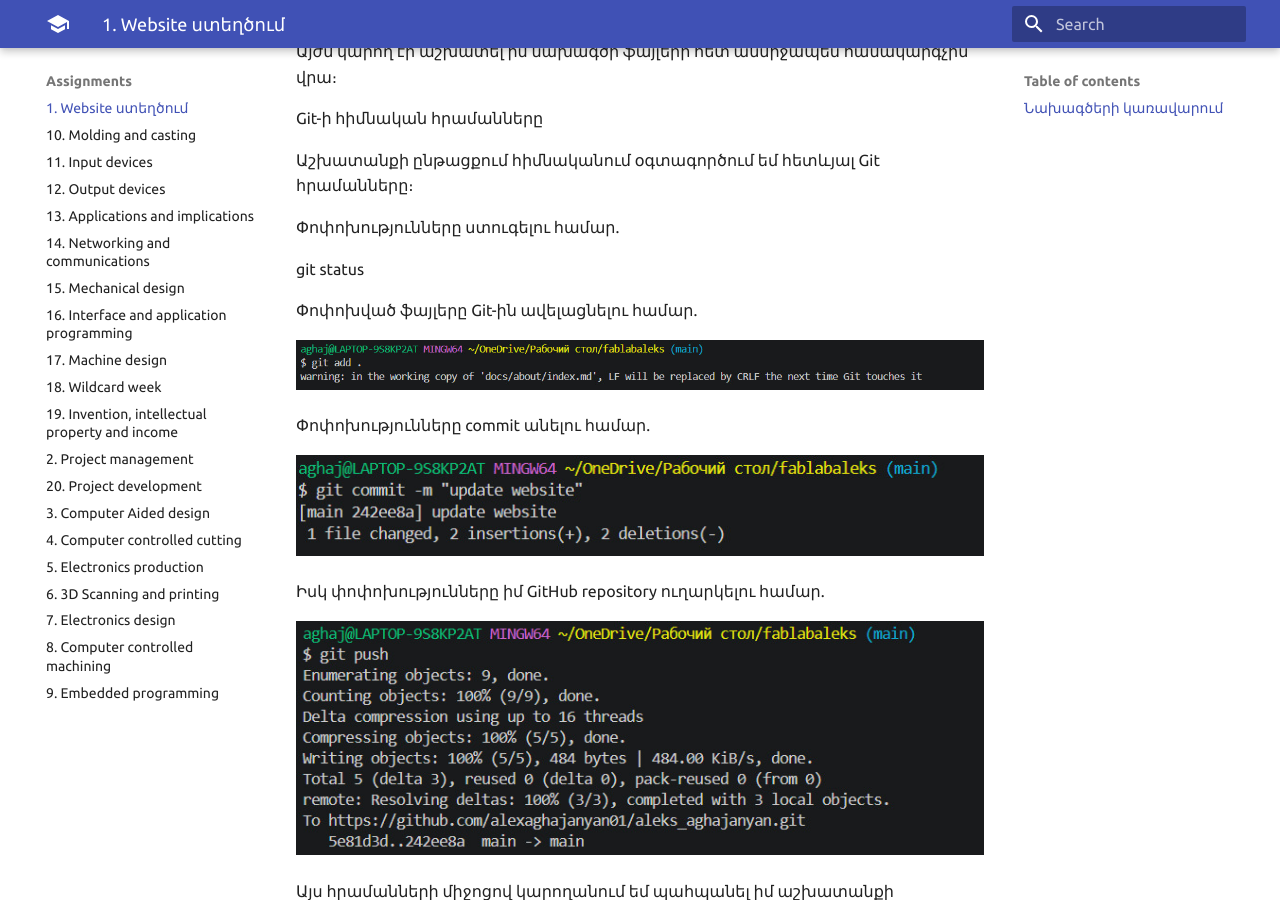
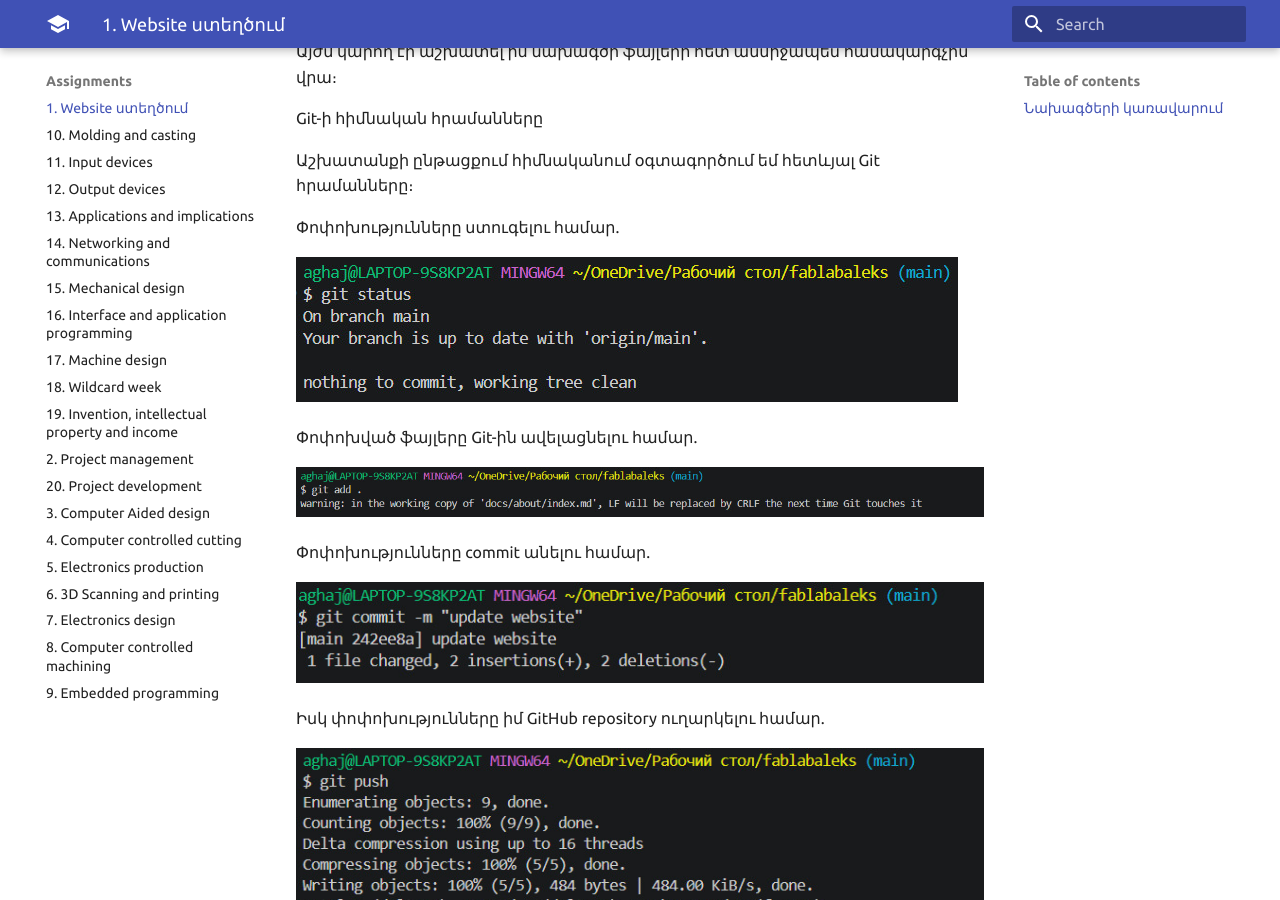
Before and after one commit to alexaghajanyan01/aleks_aghajanyan, an MkDocs documentation site: the page built from docs/assignments/Շաբաթ 1.md, in a window 1280 px wide and 900 px high, scrolled down 1337 px. Built offline with MkDocs 1.6.1 and Material for MkDocs 9.7.7, drawn with Linux system fonts in a browser that asks for light colours.

Commit message:
Update documentation

```diff
--- a/docs/assignments/Շաբաթ 1.md
+++ b/docs/assignments/Շաբաթ 1.md
@@ -49,7 +49,7 @@ Git-ի հիմնական հրամանները
 
 Փոփոխությունները ստուգելու համար.
 
-git status
+![](../images/week01/git-status.jpg)
 
 Փոփոխված ֆայլերը Git-ին ավելացնելու համար.
 
```
Also changed, not shown: docs/images/week01/git-status.jpg (added).
